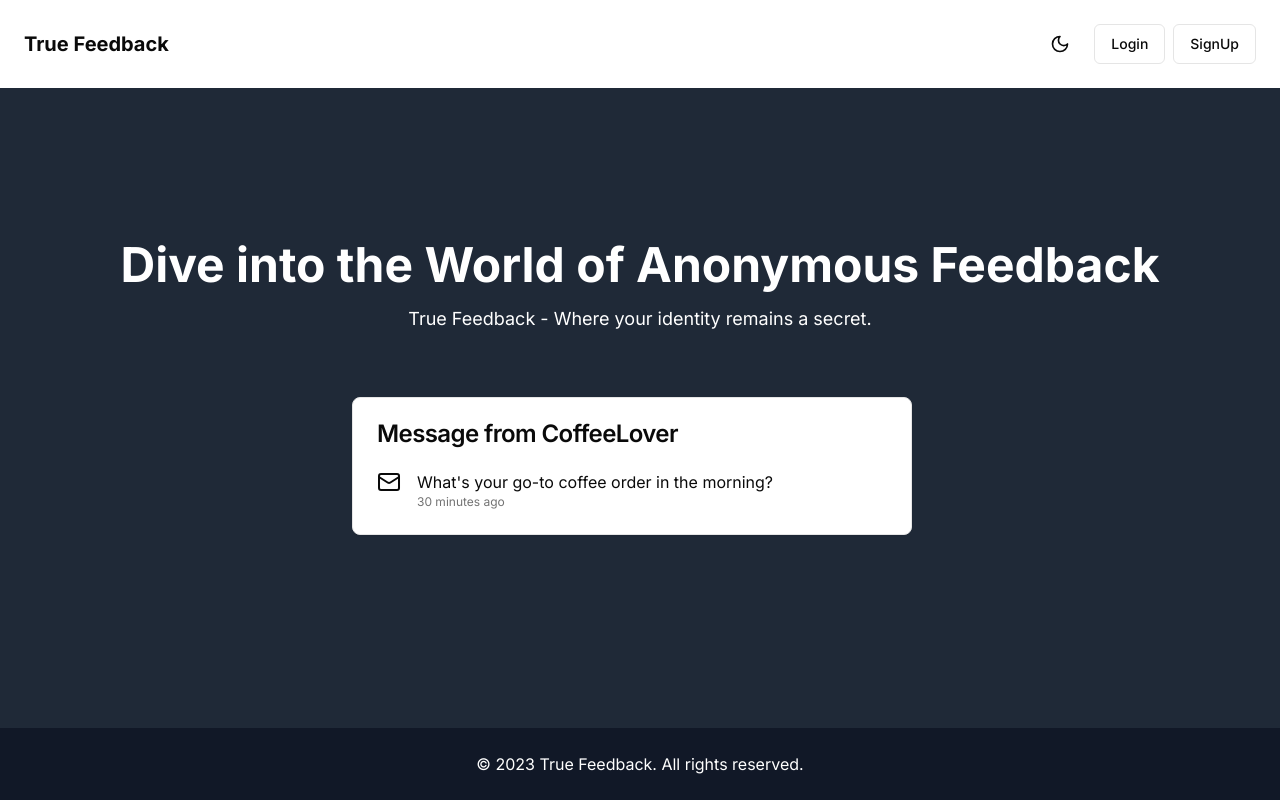
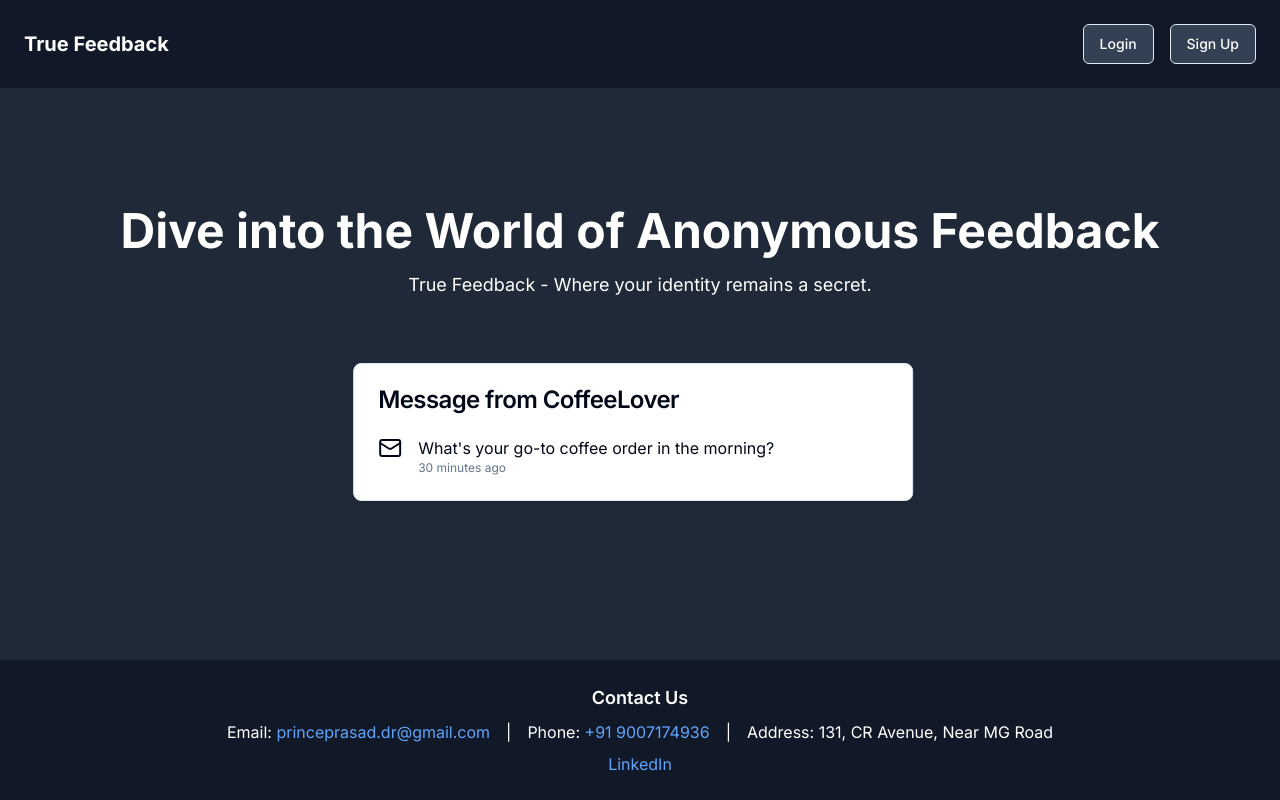
Before and after one commit to prince-1104/anonymous-feedback, a Next.js app: page / in a window 1280 px wide. Built offline with nearby package versions, Linux system fonts and the light colour scheme; no server answers.

Commit message:
footer-added

```diff
--- a/src/app/(app)/layout.tsx
+++ b/src/app/(app)/layout.tsx
@@ -1,16 +1,10 @@
 import Navbar from '@/components/Navbar';
-
-
-export const metadata = {
-  title: "mystery-feedback",
-  description: "drop your valuable feedback",
-};
 
 interface RootLayoutProps {
   children: React.ReactNode;
 }
 
-export default function RootLayout({ children }: RootLayoutProps) {
+export default async function RootLayout({ children }: RootLayoutProps) {
   return (
     <div className="flex flex-col min-h-screen">
       <Navbar />
--- a/src/app/(app)/page.tsx
+++ b/src/app/(app)/page.tsx
@@ -1,12 +1,13 @@
-'use client';
+"use client";
 
-import Image from 'next/image';
-import Link from 'next/link';
-import { Button } from '@/components/ui/button';
-import { Mail } from 'lucide-react'; // Assuming you have an icon for messages
-import { Card, CardContent, CardHeader, CardTitle } from '@/components/ui/card';
-import Autoplay from 'embla-carousel-autoplay';
-import messages from '@/messages.json';
+import Image from "next/image";
+import Link from "next/link";
+import { Button } from "@/components/ui/button";
+import { Mail } from "lucide-react"; // Assuming you have an icon for messages
+import { Card, CardContent, CardHeader, CardTitle } from "@/components/ui/card";
+import { useEffect, useState } from "react";
+import Autoplay from "embla-carousel-autoplay";
+import messages from "@/messages.json";
 
 import {
   Carousel,
@@ -14,12 +15,17 @@ import {
   CarouselItem,
   CarouselNext,
   CarouselPrevious,
-} from '@/components/ui/carousel';
+} from "@/components/ui/carousel";
 
 export default function Home() {
+  const [isMounted, setIsMounted] = useState(false);
+
+  useEffect(() => {
+    setIsMounted(true);
+  }, []);
+
   return (
     <>
-      {/* Main content */}
       <main className="flex-grow flex flex-col items-center justify-center px-4 md:px-24 py-12 bg-gray-800 text-white">
         <section className="text-center mb-8 md:mb-12">
           <h1 className="text-3xl md:text-5xl font-bold">
@@ -30,7 +36,8 @@ export default function Home() {
           </p>
         </section>
 
-        {/* Carousel for Messages */}
+        {/* Render Carousel only when mounted */}
+        {isMounted && (
           <Carousel
             plugins={[Autoplay({ delay: 2000 })]}
             className="w-full max-w-lg md:max-w-xl"
@@ -56,11 +63,50 @@ export default function Home() {
               ))}
             </CarouselContent>
           </Carousel>
+        )}
       </main>
 
       {/* Footer */}
       <footer className="text-center p-4 md:p-6 bg-gray-900 text-white">
-        © 2023 True Feedback. All rights reserved.
+        <div className="container mx-auto">
+          <h2 className="text-lg font-semibold mb-2">Contact Us</h2>
+
+          <div className="flex flex-wrap justify-center items-center gap-4 text-sm md:text-base">
+            <p>
+              Email:{" "}
+              <a
+                href="mailto:princeprasad.dr@gmail.com"
+                className="text-blue-400 hover:underline"
+              >
+                princeprasad.dr@gmail.com
+              </a>
+            </p>
+            <span className="hidden md:inline">|</span>
+            <p>
+              Phone:{" "}
+              <a
+                href="tel:+919007174936"
+                className="text-blue-400 hover:underline"
+              >
+                +91 9007174936
+              </a>
+            </p>
+            <span className="hidden md:inline">|</span>
+            <p>Address: 131, CR Avenue, Near MG Road</p>
+          </div>
+
+          {/* Social Links */}
+          <div className="mt-2 flex justify-center">
+            <a
+              href="https://www.linkedin.com/in/prince1104"
+              className="text-blue-400 hover:underline"
+              target="_blank"
+              rel="noopener noreferrer"
+            >
+              LinkedIn
+            </a>
+          </div>
+        </div>
       </footer>
     </>
   );
--- a/src/app/globals.css
+++ b/src/app/globals.css
@@ -2,118 +2,73 @@
 @tailwind components;
 @tailwind utilities;
 
-
-
 @layer base {
   :root {
-
     --background: 0 0% 100%;
-
-    --foreground: 0 0% 3.9%;
+    --foreground: 222.2 84% 4.9%;
 
     --card: 0 0% 100%;
-
-    --card-foreground: 0 0% 3.9%;
+    --card-foreground: 222.2 84% 4.9%;
 
     --popover: 0 0% 100%;
+    --popover-foreground: 222.2 84% 4.9%;
 
-    --popover-foreground: 0 0% 3.9%;
+    --primary: 222.2 47.4% 11.2%;
+    --primary-foreground: 210 40% 98%;
 
-    --primary: 0 0% 9%;
+    --secondary: 210 40% 96.1%;
+    --secondary-foreground: 222.2 47.4% 11.2%;
 
-    --primary-foreground: 0 0% 98%;
+    --muted: 210 40% 96.1%;
+    --muted-foreground: 215.4 16.3% 46.9%;
 
-    --secondary: 0 0% 96.1%;
-
-    --secondary-foreground: 0 0% 9%;
-
-    --muted: 0 0% 96.1%;
-
-    --muted-foreground: 0 0% 45.1%;
-
-    --accent: 0 0% 96.1%;
-
-    --accent-foreground: 0 0% 9%;
+    --accent: 210 40% 96.1%;
+    --accent-foreground: 222.2 47.4% 11.2%;
 
     --destructive: 0 84.2% 60.2%;
+    --destructive-foreground: 210 40% 98%;
 
-    --destructive-foreground: 0 0% 98%;
+    --border: 214.3 31.8% 91.4%;
+    --input: 214.3 31.8% 91.4%;
+    --ring: 222.2 84% 4.9%;
 
-    --border: 0 0% 89.8%;
+    --radius: 0.5rem;
+  }
 
-    --input: 0 0% 89.8%;
+  .dark {
+    --background: 222.2 84% 4.9%;
+    --foreground: 210 40% 98%;
 
-    --ring: 0 0% 3.9%;
+    --card: 222.2 84% 4.9%;
+    --card-foreground: 210 40% 98%;
 
-    --chart-1: 12 76% 61%;
+    --popover: 222.2 84% 4.9%;
+    --popover-foreground: 210 40% 98%;
 
-    --chart-2: 173 58% 39%;
+    --primary: 210 40% 98%;
+    --primary-foreground: 222.2 47.4% 11.2%;
 
-    --chart-3: 197 37% 24%;
+    --secondary: 217.2 32.6% 17.5%;
+    --secondary-foreground: 210 40% 98%;
 
-    --chart-4: 43 74% 66%;
+    --muted: 217.2 32.6% 17.5%;
+    --muted-foreground: 215 20.2% 65.1%;
 
-    --chart-5: 27 87% 67%;
-
-    --radius: 0.5rem
-  }
-  .dark {
-
-    --background: 0 0% 3.9%;
-
-    --foreground: 0 0% 98%;
-
-    --card: 0 0% 3.9%;
-
-    --card-foreground: 0 0% 98%;
-
-    --popover: 0 0% 3.9%;
-
-    --popover-foreground: 0 0% 98%;
-
-    --primary: 0 0% 98%;
-
-    --primary-foreground: 0 0% 9%;
-
-    --secondary: 0 0% 14.9%;
-
-    --secondary-foreground: 0 0% 98%;
-
-    --muted: 0 0% 14.9%;
-
-    --muted-foreground: 0 0% 63.9%;
-
-    --accent: 0 0% 14.9%;
-
-    --accent-foreground: 0 0% 98%;
+    --accent: 217.2 32.6% 17.5%;
+    --accent-foreground: 210 40% 98%;
 
     --destructive: 0 62.8% 30.6%;
+    --destructive-foreground: 210 40% 98%;
 
-    --destructive-foreground: 0 0% 98%;
-
-    --border: 0 0% 14.9%;
-
-    --input: 0 0% 14.9%;
-
-    --ring: 0 0% 83.1%;
-
-    --chart-1: 220 70% 50%;
-
-    --chart-2: 160 60% 45%;
-
-    --chart-3: 30 80% 55%;
-
-    --chart-4: 280 65% 60%;
-
-    --chart-5: 340 75% 55%
+    --border: 217.2 32.6% 17.5%;
+    --input: 217.2 32.6% 17.5%;
+    --ring: 212.7 26.8% 83.9%;
   }
 }
 
-
-
 @layer base {
   * {
-    @apply border-border outline-ring/50;
+    @apply border-border;
   }
   body {
     @apply bg-background text-foreground;
--- a/src/components/MessageCard.tsx
+++ b/src/components/MessageCard.tsx
@@ -75,7 +75,7 @@ export function MessageCard({ message, onMessageDeleteAction }: MessageCardProps
         </div>
       </CardHeader>
       <CardContent>
-        {/* You can display additional message details here */}
+        {/*can be displayed additional message details here */}
       </CardContent>
     </Card>
   );
--- a/src/components/Navbar.tsx
+++ b/src/components/Navbar.tsx
@@ -4,49 +4,41 @@ import React from "react";
 import Link from "next/link";
 import { useSession, signOut } from "next-auth/react";
 import { Button } from "./ui/button";
-import { User } from "next-auth";
-import ThemeToggle from "./ThemeToggle";
 
 function Navbar() {
   const { data: session } = useSession();
-  const user: User = session?.user;
 
   return (
-    <nav className="p-4 md:p-6 shadow-md bg-background text-foreground">
+    <nav className="p-4 md:p-6 shadow-md bg-gray-900 text-white">
       <div className="container mx-auto flex flex-col md:flex-row justify-between items-center">
-        {/* Logo */}
-        <a href="#" className="text-xl font-bold mb-4 md:mb-0">
-          True Feedback
-        </a>
-
-        {/* Middle Section */}
-        <div className="flex items-center gap-4">
-          {/* Theme Toggle */}
-          <ThemeToggle />
-
-          {/* User Actions */}
-          {session ? (
-            <>
-              <span className="mr-4">Welcome, {user.username || user.email}</span>
-              <Button onClick={() => signOut()} className="w-full md:w-auto" variant="outline">
+        <Link href="/">
+          <span className="text-xl font-bold mb-4 md:mb-0">True Feedback</span>
+        </Link>
+        {session?.user ? (
+          <div className="flex items-center space-x-4">
+            <span>Welcome, {session.user.name }</span>
+            <Button
+              onClick={() => signOut()}
+              className="w-full md:w-auto bg-slate-100 text-black"
+              variant="outline"
+            >
               Logout
             </Button>
-            </>
-          ) :  (
-            <div className="flex gap-2">
+          </div>
+        ) : (
+          <div className="flex space-x-4">
             <Link href="/sign-in">
-                <Button className="w-full md:w-auto" variant="outline">
+              <Button className="w-full bg-slate-700 text-white md:w-auto" variant="outline">
                 Login
               </Button>
             </Link>
             <Link href="/sign-up">
-                <Button className="w-full md:w-auto" variant="outline">
-                  SignUp
+              <Button className="w-full bg-slate-700 text-white md:w-auto" variant="outline">
+                Sign Up
               </Button>
             </Link>
           </div>
         )}
-        </div>
       </div>
     </nav>
   );
--- a/src/components/ThemeToggle.tsx
+++ /dev/null
@@ -1,26 +0,0 @@
-"use client";
-
-import { useTheme } from "next-themes";
-import { useEffect, useState } from "react";
-import { Sun, Moon } from "lucide-react";
-
-export default function ThemeToggle() {
-  const [mounted, setMounted] = useState(false);
-  const { theme, setTheme } = useTheme();
-
-  useEffect(() => {
-    setMounted(true);
-  }, []);
-
-  if (!mounted) return null; // Avoid hydration issues
-
-  return (
-    <button
-      onClick={() => setTheme(theme === "dark" ? "light" : "dark")}
-      className="rounded-md p-2 hover:bg-accent"
-    >
-      {theme === "dark" ? <Sun className="h-5 w-5" /> : <Moon className="h-5 w-5" />}
-      <span className="sr-only">Toggle theme</span>
-    </button>
-  );
-}
--- a/src/components/theme-provider.tsx
+++ /dev/null
@@ -1,22 +0,0 @@
-"use client";
-
-import { ThemeProvider as NextThemesProvider, ThemeProviderProps } from "next-themes";
-import { ReactNode, useEffect, useState } from "react";
-
-interface CustomThemeProviderProps extends ThemeProviderProps {
-  children: ReactNode;
-}
-
-export function ThemeProvider({ children, ...props }: CustomThemeProviderProps) {
-  const [mounted, setMounted] = useState(false);
-
-  useEffect(() => {
-    setMounted(true);
-  }, []);
-
-  if (!mounted) {
-    return <>{children}</>; // Prevents hydration mismatch
-  }
-
-  return <NextThemesProvider {...props}>{children}</NextThemesProvider>;
-}
```
Also changed, not shown: src/app/(auth)/sign-up/page.tsx (+20 -30 lines), src/app/layout.tsx (+9 -12 lines). Lines whose indentation alone changed are shown as unchanged.
